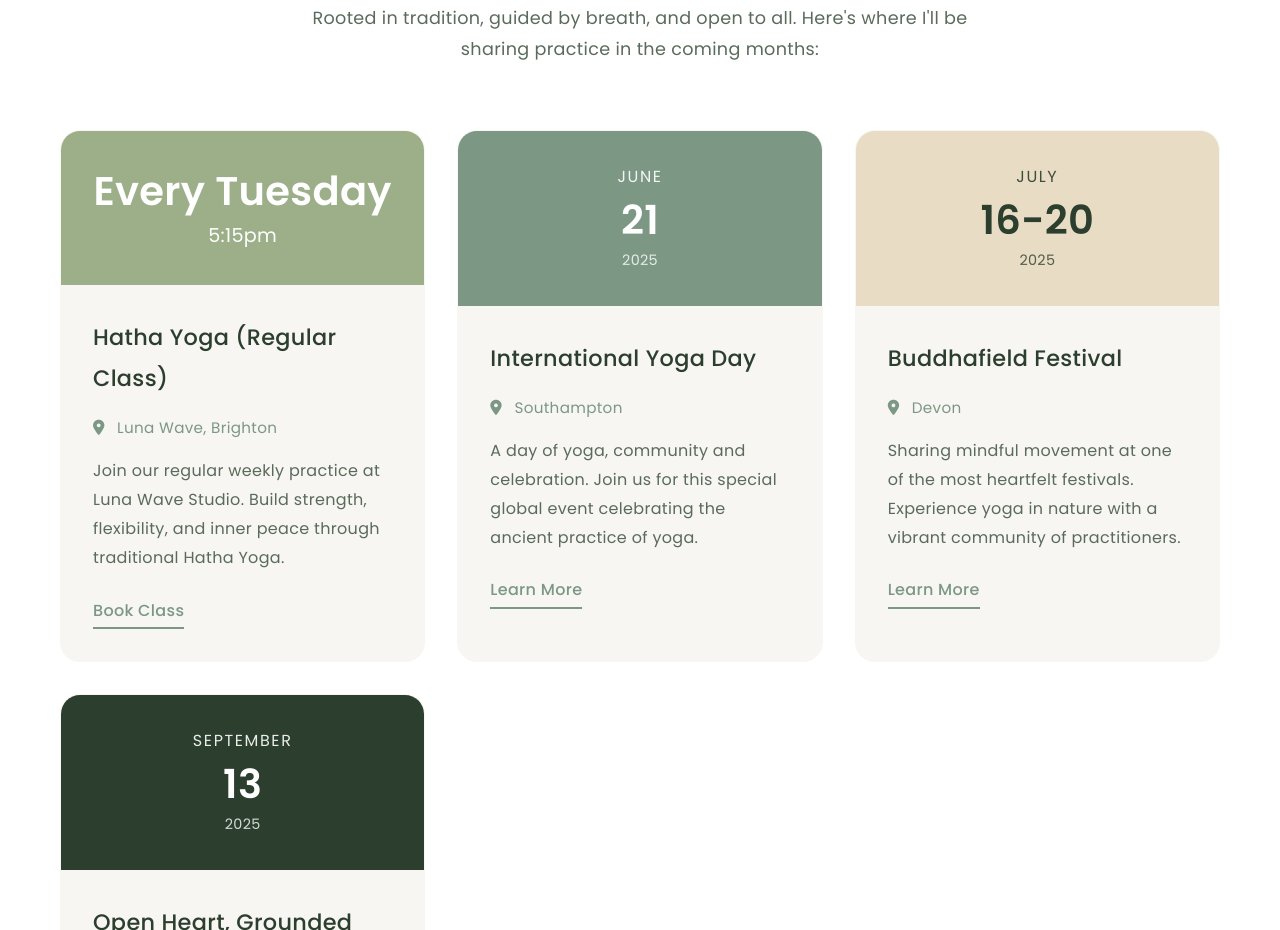
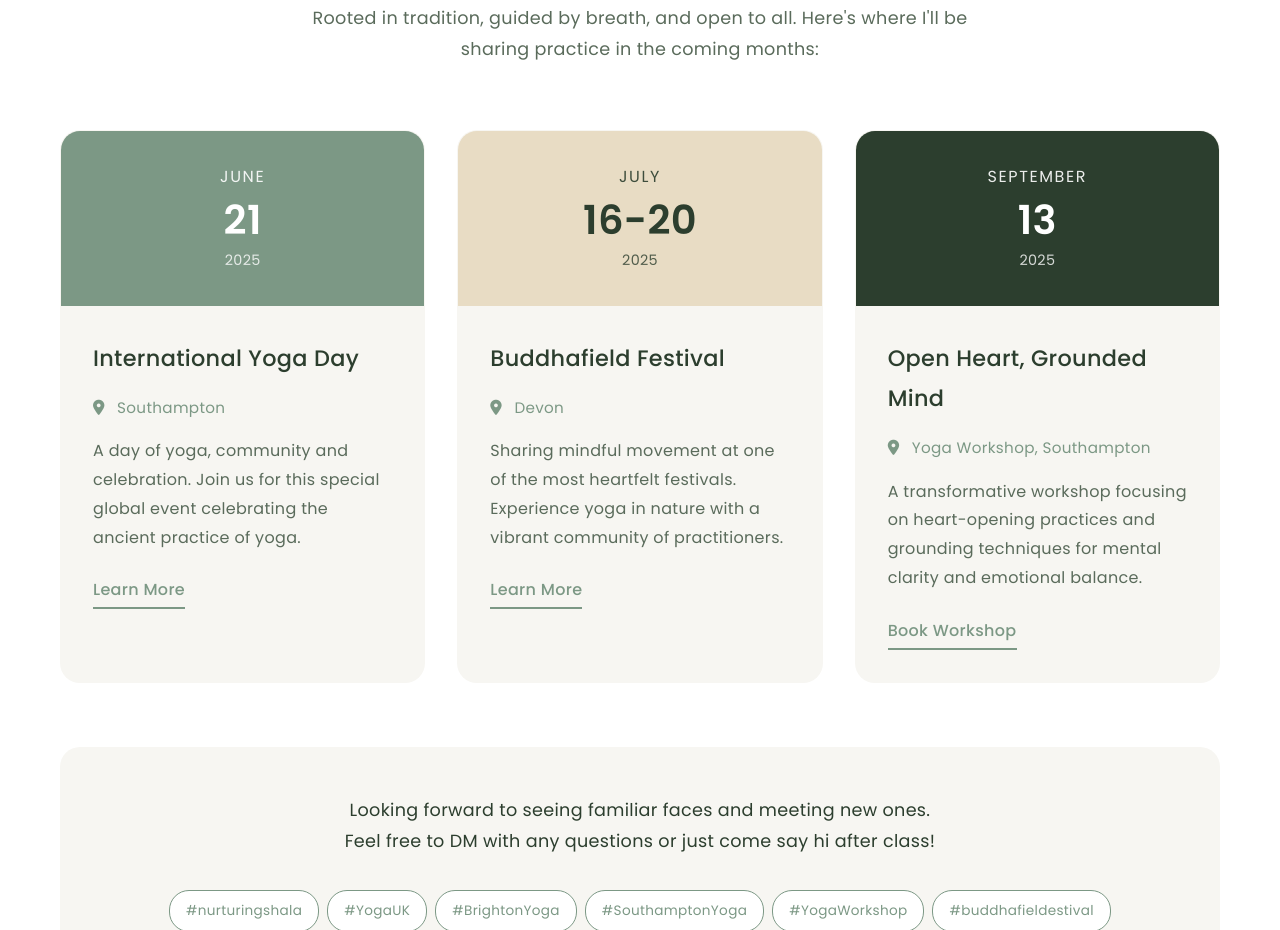
Before and after one commit to NurturingShala/nurturingshala-website, a plain HTML site: page index.html in a window 1280 px wide. Shown: the part 4078-5008 px from the top of the page. Drawn offline with nearby package versions, Linux system fonts and the light colour scheme.

Commit message:
Remove weekly Hatha Yoga class

```diff
--- a/index.html
+++ b/index.html
@@ -110,20 +110,6 @@
             <p class="events-intro">Rooted in tradition, guided by breath, and open to all. Here's where I'll be sharing practice in the coming months:</p>
 
             <div class="events-grid">
-                <!-- Regular Classes -->
-                <div class="event-card regular">
-                    <div class="event-date">
-                        <span class="day">Every Tuesday</span>
-                        <span class="time">5:15pm</span>
-                    </div>
-                    <div class="event-content">
-                        <h3>Hatha Yoga (Regular Class)</h3>
-                        <p class="location"><i class="fas fa-map-marker-alt"></i> <a href="https://www.lunawave.co.uk/timetable" target="_blank">Luna Wave</a>, Brighton</p>
-                        <p>Join our regular weekly practice at Luna Wave Studio. Build strength, flexibility, and inner peace through traditional Hatha Yoga.</p>
-                        <a href="https://www.lunawave.co.uk/timetable" target="_blank" class="event-link">Book Class</a>
-                    </div>
-                </div>
-
                 <!-- International Yoga Day -->
                 <div class="event-card special">
                     <div class="event-date">
```
